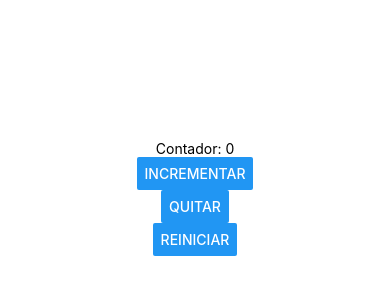
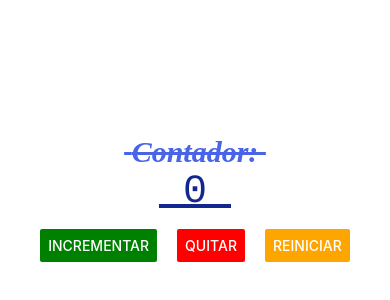
Before and after one commit to Apoquellia/PAM212, a React Native app in the folder intro/: screen / in a window 390 px wide. Shown: the part 224-524 px from the top of the page. Built offline with nearby package versions, Linux system fonts and the light colour scheme.

Commit message:
Desarrollo completo de la Práctica 6.

```diff
--- a/intro/App.js
+++ b/intro/App.js
@@ -1,36 +1,11 @@
 //1. Import: Zona de declaraciones
-import { StatusBar } from 'expo-status-bar';
-import { StyleSheet, Text, View, Button } from 'react-native';
-import React,{ useState } from 'react';
+
+import ContadorScreen from './screens/ContadorScreen';
 
 //2. Main: Zona de componentes
 export default function App() {
 
-let[contador,setContador] = useState(0);
-
   return (
-    <View style={styles.container}>
-
-      <Text>Contador: {contador}</Text>
-      <Button title = "Incrementar" onPress={()=> setContador(contador+1)} />
-
-      <Button title = "Quitar" onPress={()=> setContador(contador-1)} />
-
-      <Button title = "Reiniciar" onPress={()=> setContador(0)} />
-
-
-      <StatusBar style="auto" />
-
-    </View>
+  <ContadorScreen></ContadorScreen>
   );
 }
-
-//3. Estilos: Zona de estetica y posicionamiento
-const styles = StyleSheet.create({
-  container: {
-    flex: 1,
-    backgroundColor: '#ffffffff',
-    alignItems: 'center',
-    justifyContent: 'center',
-  },
-});
--- /dev/null
+++ b/intro/screens/ContadorScreen.js
@@ -0,0 +1,65 @@
+//1. Import: Zona de declaraciones
+import { StatusBar } from 'expo-status-bar';
+import { StyleSheet, Text, View, Button, useColorScheme } from 'react-native';
+import React, { useState } from 'react';
+
+//2. Main: Zona de componentes
+export default function App() {
+
+let[contador,setContador] = useState(0);
+
+  return (
+    <View style={styles.container}>
+
+      <Text style={styles.texto}> Contador: </Text>
+      <Text style={styles.texto2}> {contador} </Text>
+
+      <View style={styles.contenedorBotones}>
+      <Button color ="green" title = "Incrementar" onPress={()=> setContador(contador+1)} />
+
+      <Button color ="red" title = "Quitar" onPress={()=> setContador(contador-1)} />
+
+      <Button color ="orange" title = "Reiniciar" onPress={()=> setContador(0)} />
+      </View>
+
+      <StatusBar style="auto" />
+
+    </View>
+  );
+}
+
+//3. Estilos: Zona de estetica y posicionamiento
+const styles = StyleSheet.create({
+  container: {
+    flex: 1,
+    backgroundColor: '#ffffffff',
+    alignItems: 'center',
+    justifyContent: 'center',
+  },
+
+  texto:{
+    color:"#4964e7ff",
+    fontSize:30,
+    fontFamily:'Times New Roman',
+    fontWeight:'bold',
+    fontStyle:'italic',
+    textDecorationLine:'line-through',
+  },
+
+  texto2:{
+    color:"#13278fff",
+    fontSize:40,
+    fontFamily:'Courier',
+    fontWeight:'400',
+    textDecorationLine:'underline',
+  },
+
+
+  contenedorBotones:{
+    marginTop:15,
+    flexDirection:'row',
+    gap:20,
+
+
+  },
+});
```
